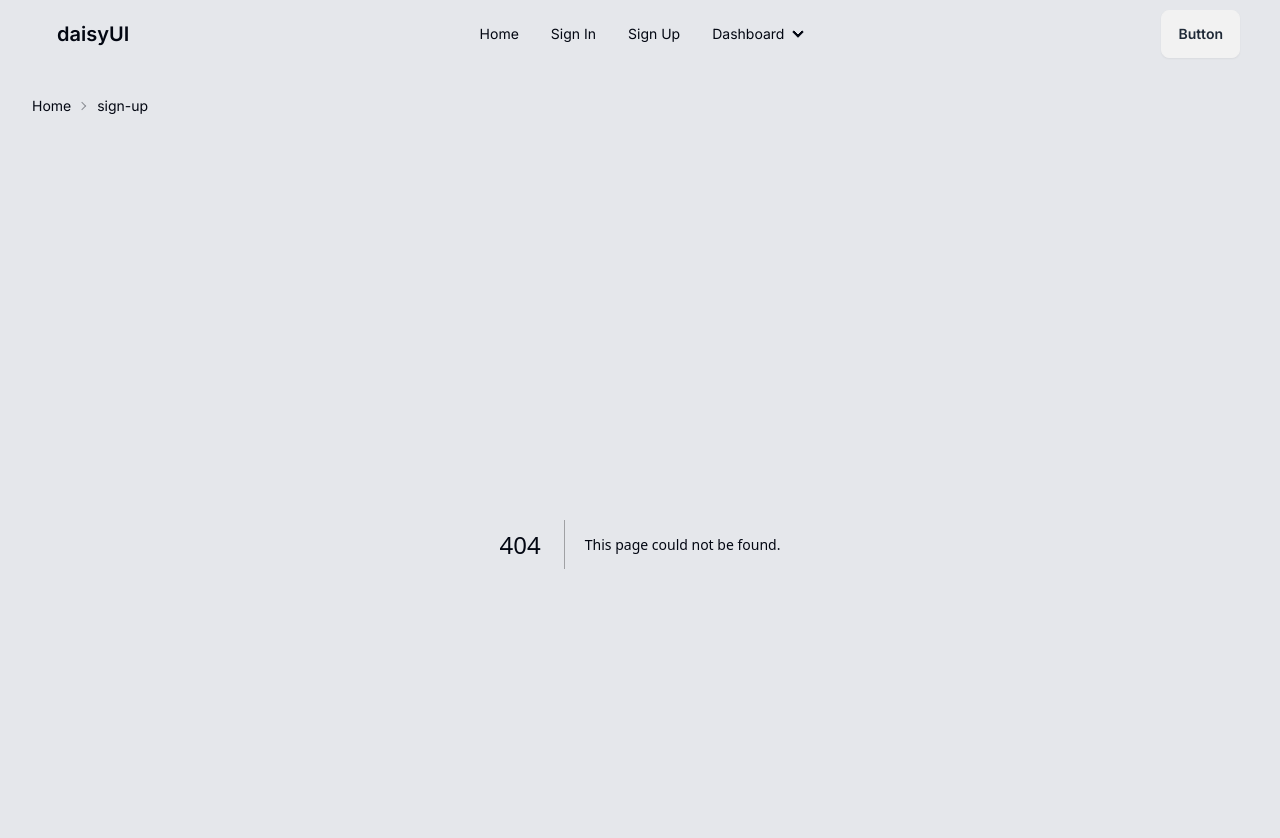
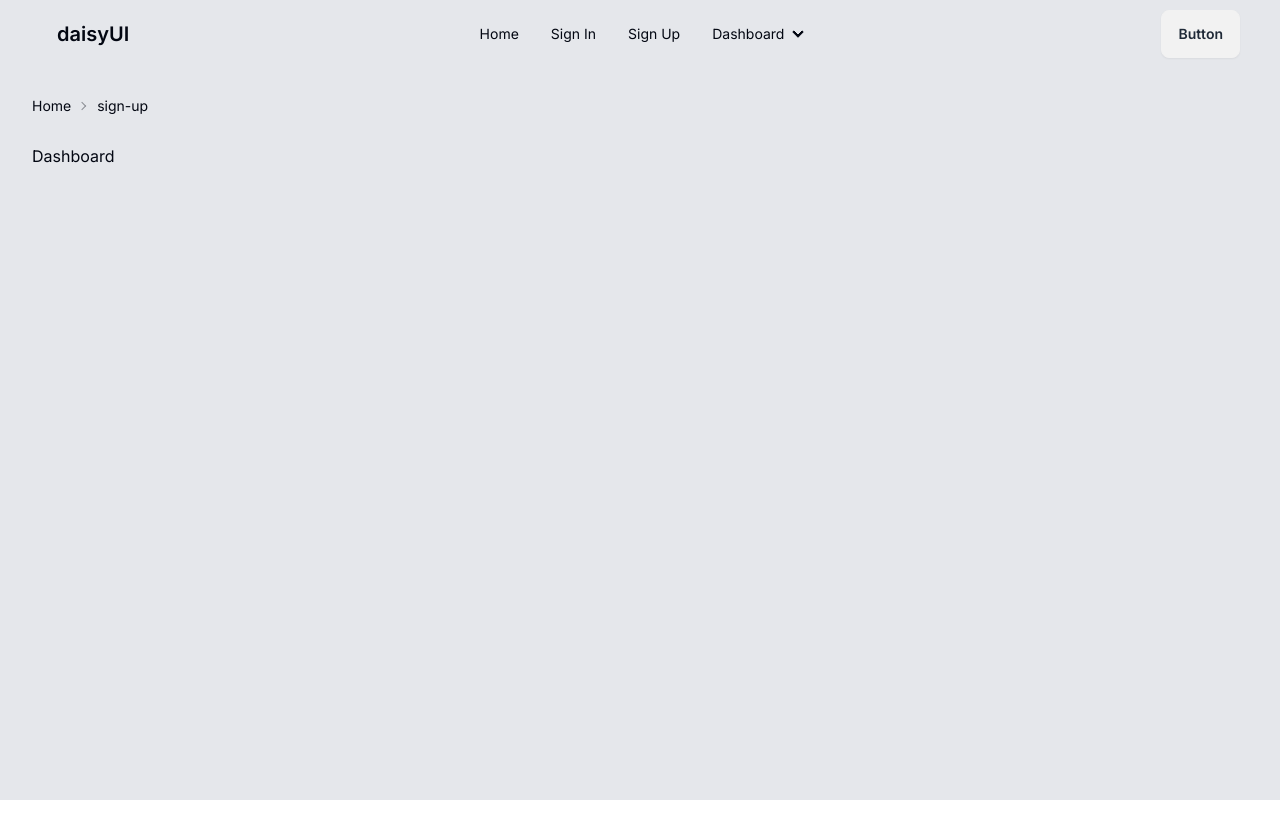
Before and after one commit to Web-Anchor/next-wizz-platform, a Next.js app: page /sign-up in a window 1280 px wide. Before the commit this address had no page. Shown: the top 838 px of the page. After the commit the page ends 800 px from the top, so only its background shows below. Built offline with nearby package versions, Linux system fonts and the light colour scheme.

Commit message:
New commit message: add page structure

```diff
--- a/app/components/NavBar.tsx
+++ b/app/components/NavBar.tsx
@@ -22,6 +22,10 @@ export default function NavBar() {
     {
       name: 'Dashboard',
       subMenu: [
+        {
+          name: 'Dashboard',
+          path: '/dashboard',
+        },
         {
           name: 'Profile',
           path: '/dashboard/profile',
--- /dev/null
+++ b/app/dashboard/page.tsx
@@ -0,0 +1,9 @@
+import Image from 'next/image';
+
+export default function Home() {
+  return (
+    <section>
+      <p>Dashboard</p>
+    </section>
+  );
+}
--- /dev/null
+++ b/app/sign-in/page.tsx
@@ -0,0 +1,9 @@
+import Image from 'next/image';
+
+export default function Home() {
+  return (
+    <section>
+      <p>Sign-in</p>
+    </section>
+  );
+}
--- /dev/null
+++ b/app/sign-up/page.tsx
@@ -0,0 +1,9 @@
+import Image from 'next/image';
+
+export default function Home() {
+  return (
+    <section>
+      <p>Dashboard</p>
+    </section>
+  );
+}
```
